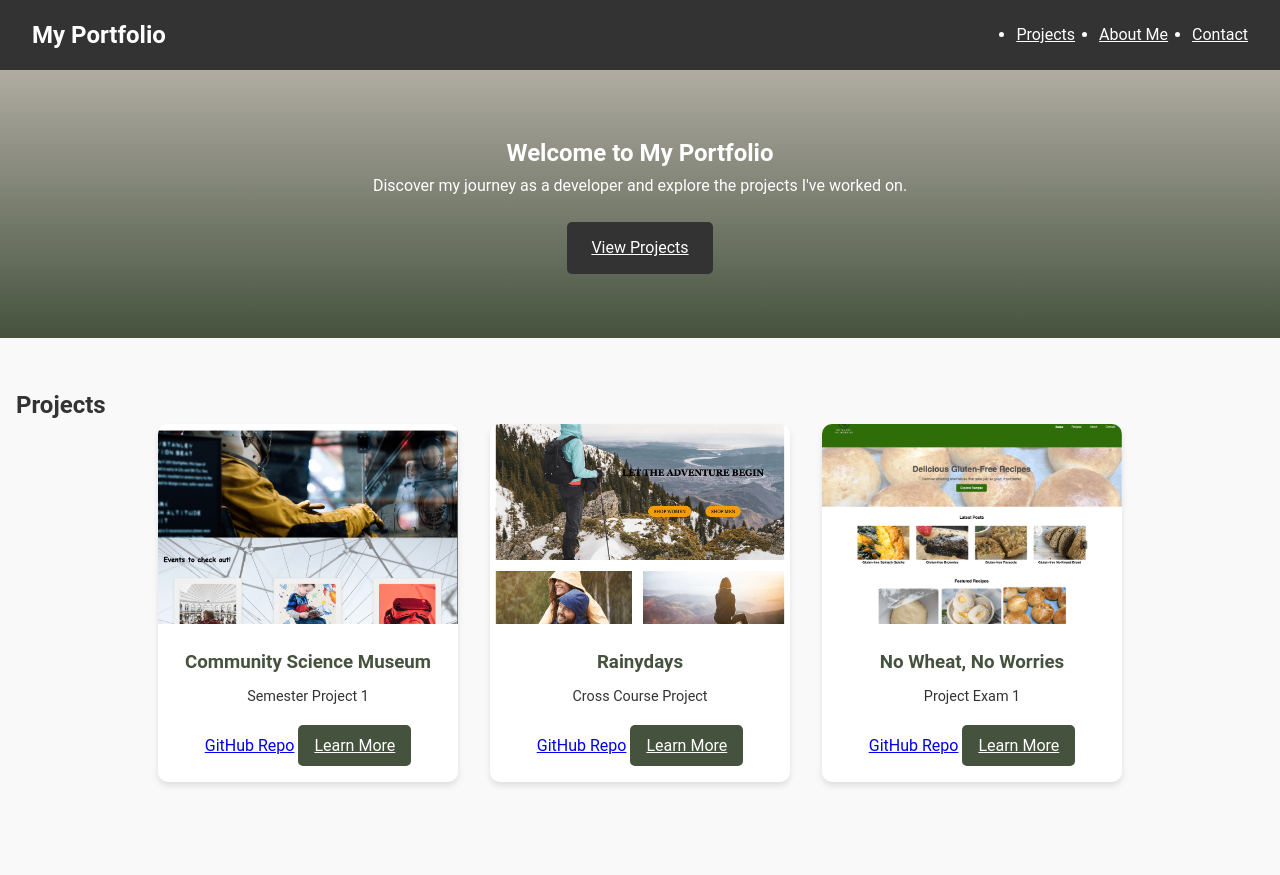
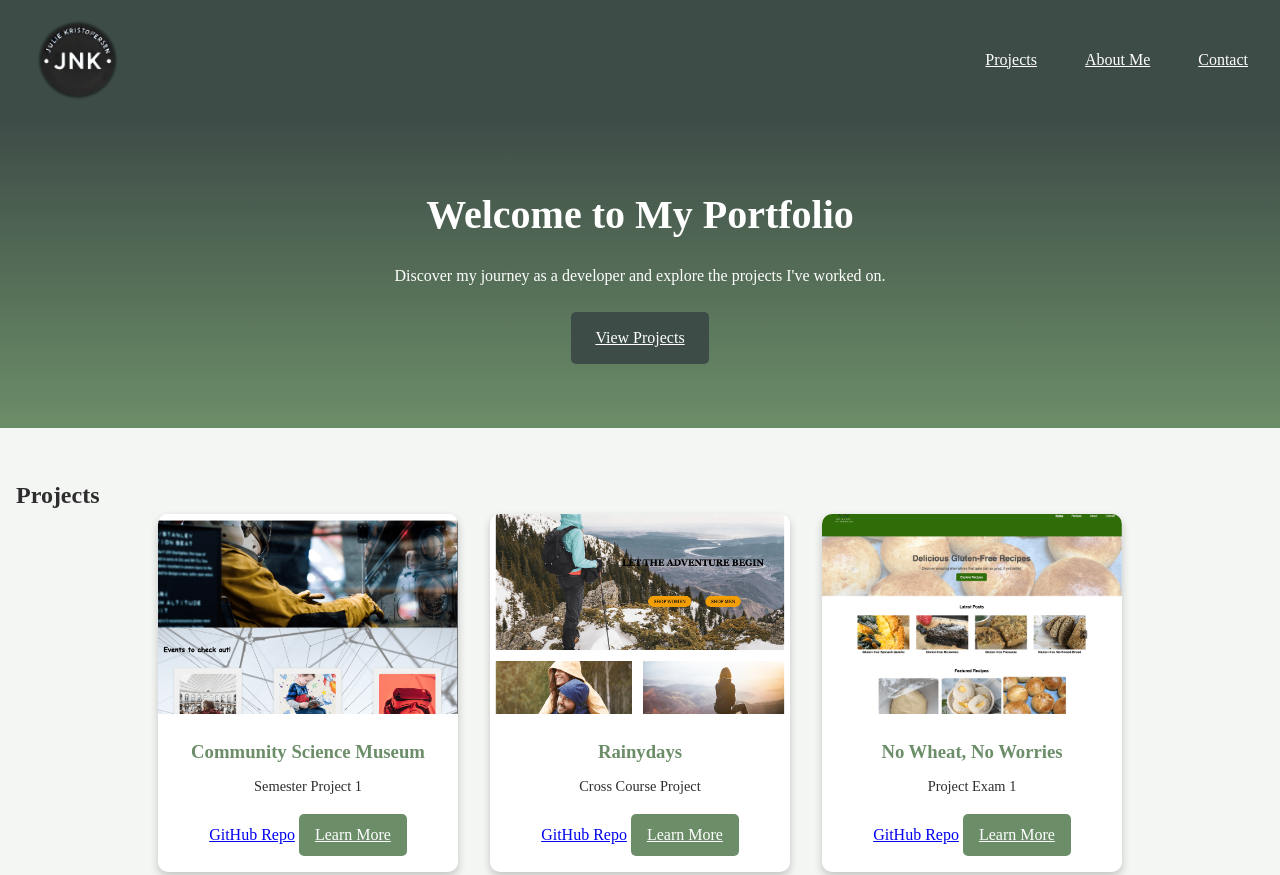
Before and after one commit to JulieKristoffersen/Portofolio, a plain HTML site: page index.html in a window 1280 px wide. Shown: the top 875 px of the page. Drawn offline with Linux system fonts and the light colour scheme.

Commit message:
fixed coler theme and added logo

```diff
--- a/css/styles.css
+++ b/css/styles.css
@@ -1,11 +1,13 @@
 :root {
-    --primary-color: #45523e;
-    --secondary-color: #b0aca2;
-    --dark-color: #333;
-    --light-color: #f9f9f9;
-    --white: #fff;
-    --text-color: #333;
-    --font-family: 'Roboto', sans-serif;
+    --primary-color: #6B8E68;
+    --secondary-color: #F1F1EB;
+    --accent-color: #4C5E4D;
+    --background-color: #E6EAE2;
+    --text-color: #2D2D2D;
+    --dark-color: #3E4C47;
+    --light-color: #F4F6F4;
+    --white: #FFFFFF;
+    --shadow-color: rgba(0, 0, 0, 0.2);
 }
 
 * {
@@ -18,6 +20,7 @@ body {
     font-family: var(--font-family);
     color: var(--text-color);
     line-height: 1.6;
+    background-color: var(--background-color);
 }
 
 .btn {
@@ -45,6 +48,13 @@ body {
     text-align: center;
 }
 
+.navbar .logo {
+    width: 90px;
+    height: auto;
+    display: block;
+    margin-right: 2rem;
+}
+
 .navbar {
     background-color: var(--dark-color);
     color: var(--white);
@@ -55,8 +65,9 @@ body {
 }
 
 .nav-links {
+    list-style-type: none;
     display: flex;
-    gap: 1.5rem;
+    gap: 3rem;
 }
 
 .nav-links a {
@@ -79,10 +90,11 @@ body {
 }
 
 .hero {
-    background: linear-gradient(to bottom, var(--secondary-color), var(--primary-color));
+    background: linear-gradient(to bottom, var(--dark-color), var(--primary-color));
     color: var(--white);
     padding: 4rem 1rem;
     text-align: center;
+    box-shadow: 0px 4px 6px var(--shadow-color);
 }
 
 .hero h1 {
@@ -93,7 +105,6 @@ body {
 .hero .btn {
     margin-top: 1.5rem;
 }
-
 
 .projects {
     background-color: var(--light-color);
@@ -108,9 +119,9 @@ body {
 }
 
 .card {
-    background-color: var(--white);
+    background-color: #fff;
     border-radius: 10px;
-    box-shadow: 0 4px 6px rgba(0, 0, 0, 0.1);
+    box-shadow: 0 4px 8px var(--shadow-color);
     overflow: hidden;
     width: 300px;
     transition: transform 0.3s ease, box-shadow 0.3s ease;
@@ -118,7 +129,7 @@ body {
 
 .card:hover {
     transform: translateY(-10px);
-    box-shadow: 0 6px 10px rgba(0, 0, 0, 0.2);
+    box-shadow: 0 6px 12px var(--shadow-color);
 }
 
 .card img {
@@ -153,7 +164,7 @@ body {
 
 .about {
     padding: 50px 0;
-    background-color: #f9f9f9;
+    background-color: #f1f1eb;
     text-align: center;
 }
 
@@ -169,18 +180,6 @@ body {
     font-size: 1.1em;
     line-height: 1.6;
 }
-
-.about-list ul {
-    list-style: none;
-    padding: 0;
-}
-
-.about-list li {
-    font-size: 1em;
-    margin: 10px 0;
-    text-align: left;
-}
-
 
 .contact {
     background-color: var(--dark-color);
@@ -233,6 +232,12 @@ footer a:hover {
         display: flex;
     }
 
+    .navbar .logo {
+        margin: 0;
+        margin-bottom: 1rem;
+        align-self: center;
+    }
+
     .hamburger {
         display: block;
         font-size: 36px;
--- a/index.html
+++ b/index.html
@@ -12,7 +12,7 @@
 <body>
     <header>
         <nav class="navbar">
-            <h1 class="logo">My Portfolio</h1>
+            <img src="images/logo.png" alt="Julie Kristoffersen Logo" class="logo">
             <button class="hamburger" aria-label="Toggle navigation">
                 &#9776;
             </button>
@@ -23,7 +23,7 @@
             </ul>
         </nav>
         <section class="hero">
-            <h2>Welcome to My Portfolio</h2>
+            <h1>Welcome to My Portfolio</h1>
             <p>Discover my journey as a developer and explore the projects I've worked on.</p>
             <a href="#projects" class="btn">View Projects</a>
         </section>
```
Also changed, not shown: images/julie.JPEG (renamed from images/profile_picture.JPEG), images/logo.png (added).
